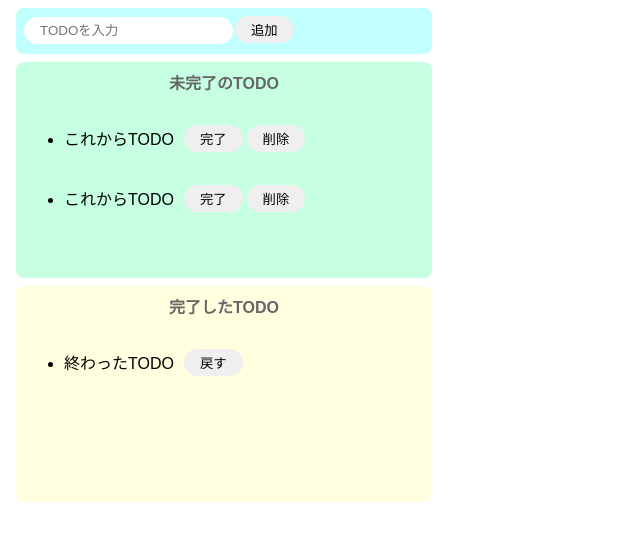
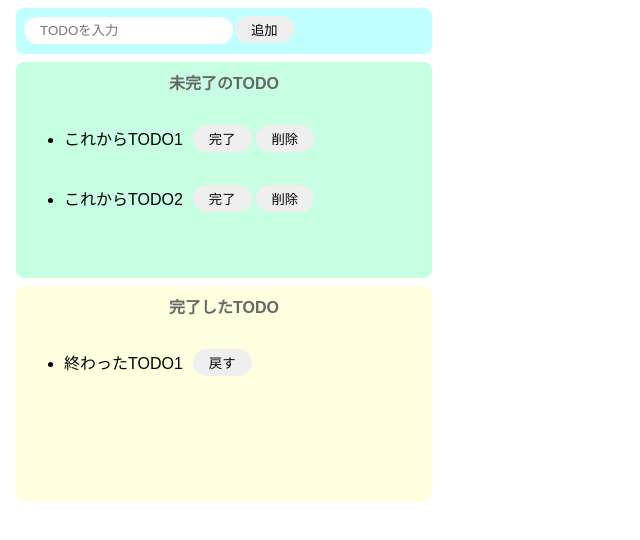
Before and after one commit to sugurufukui/react-todo, a React (Create React App) app: page / in a window 1280 px wide. Shown: the top 540 px of the page, without its empty margins (0-640 px from the left). Built offline with nearby package versions, Linux system fonts and the light colour scheme.

Commit message:
タスクの追加機能実装

```diff
--- a/src/App.jsx
+++ b/src/App.jsx
@@ -1,42 +1,62 @@
-import React from "react";
+import React, { useState } from "react";
 
 import "./styles.css";
 
 export const App = () => {
+  const [todoText, setTodoText] = useState("");
+  const [incompleteTodos, setIncompleteTodos] = useState([
+    "これからTODO1",
+    "これからTODO2"
+  ]);
+  const [completeTodos, setCompleteTodos] = useState(["終わったTODO1"]);
+
+  const onChangeTodoText = (event) => setTodoText(event.target.value);
+
+  const onClickAdd = () => {
+    if (todoText === "") return;
+    const newTodos = [...incompleteTodos, todoText];
+    setIncompleteTodos(newTodos);
+    setTodoText("");
+  };
   return (
     <>
       <div className="input-area">
-        <input placeholder="TODOを入力" />
-        <button>追加</button>
+        <input
+          placeholder="TODOを入力"
+          value={todoText}
+          onChange={onChangeTodoText}
+        />
+        <button onClick={onClickAdd}>追加</button>
       </div>
       <div className="imcomplete-area">
         <p className="title">未完了のTODO</p>
         <ul>
-          <li>
+          {incompleteTodos.map((todo) => {
+            return (
+              <li key={todo}>
                 <div className="list-row">
-              <p className="right">これからTODO</p>
+                  <p className="right">{todo}</p>
                   <button>完了</button>
                   <button>削除</button>
                 </div>
               </li>
-          <li>
-            <div className="list-row">
-              <p className="right">これからTODO</p>
-              <button>完了</button>
-              <button>削除</button>
-            </div>
-          </li>
+            );
+          })}
         </ul>
       </div>
       <div className="complete-area">
         <p className="title">完了したTODO</p>
         <ul>
-          <li>
+          {completeTodos.map((todo) => {
+            return (
+              <li key={todo}>
                 <div className="list-row">
-              <p className="right">終わったTODO</p>
+                  <p className="right">{todo}</p>
                   <button>戻す</button>
                 </div>
               </li>
+            );
+          })}
         </ul>
       </div>
     </>
```
Lines whose indentation alone changed are shown as unchanged.
